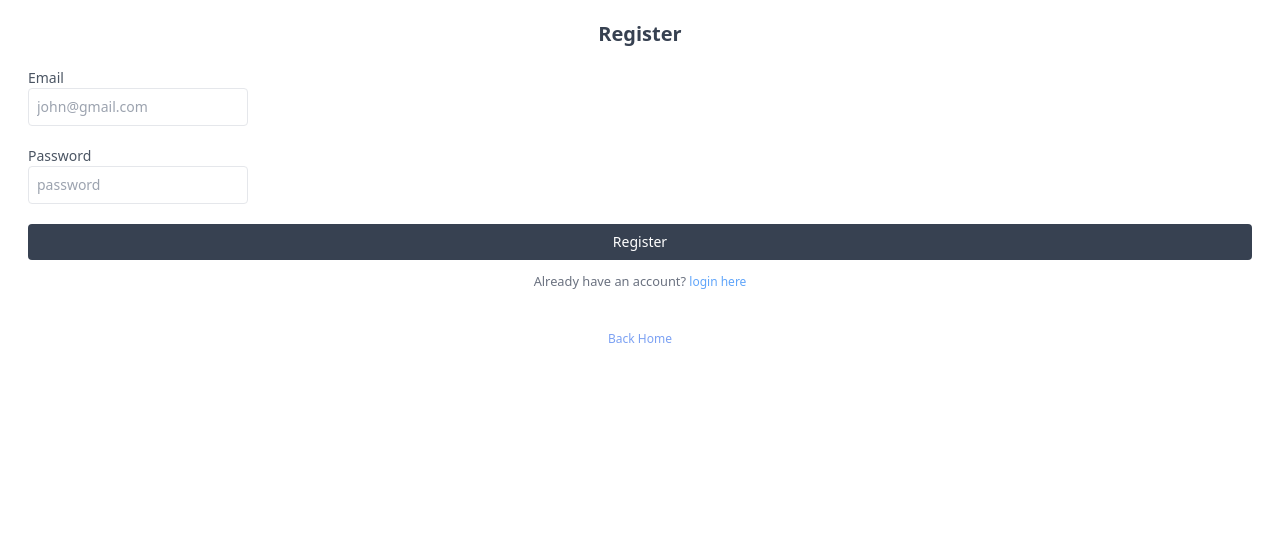
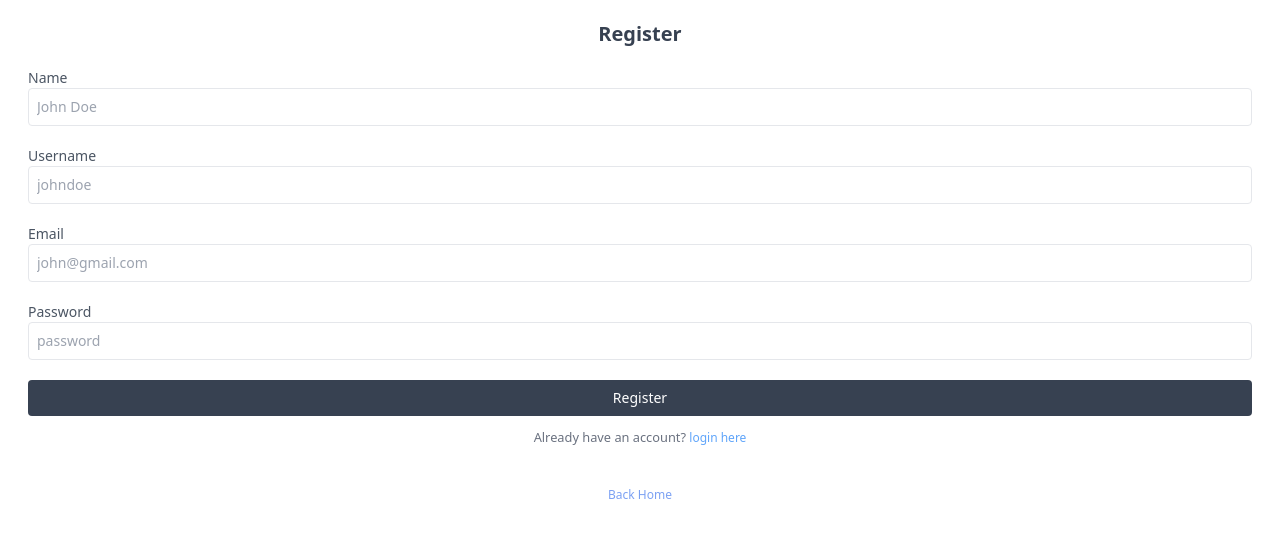
Before and after one commit to sparrowsl/splish, a SvelteKit app: page /register in a window 1280 px wide. Shown: the top 538 px of the page. Built offline with nearby package versions, Linux system fonts and the light colour scheme.

Commit message:
add more input fields for register

```diff
--- a/src/routes/(auth)/lib/components/shared/Input.svelte
+++ b/src/routes/(auth)/lib/components/shared/Input.svelte
@@ -15,5 +15,5 @@
 	{placeholder}
 	{disabled}
 	on:input={(e) => (value = e.target.value)}
-	class="{classes} block rounded border p-2 text-sm"
+	class="{classes} block w-full rounded border p-2 text-sm"
 />
--- a/src/routes/(auth)/login/+page.svelte
+++ b/src/routes/(auth)/login/+page.svelte
@@ -39,7 +39,7 @@
 			<small class="text-center italic text-red-500">{form.error}</small>
 		{/if}
 
-		<Button>Login</Button>
+		<Button classes="opensans">Login</Button>
 	</fieldset>
 
 	<small class="mt-3 block text-center text-gray-500">
--- a/src/routes/(auth)/register/+page.svelte
+++ b/src/routes/(auth)/register/+page.svelte
@@ -25,8 +25,18 @@
 		<legend class="mb-5 text-center text-xl font-bold text-gray-700">Register</legend>
 
 		<div>
+			<label for="" class="block text-sm text-gray-600">Name</label>
+			<Input type="text" name="name" placeholder="John Doe" />
+		</div>
+
+		<div>
+			<label for="" class="block text-sm text-gray-600">Username</label>
+			<Input type="text" name="username" placeholder="johndoe" />
+		</div>
+
+		<div>
 			<label for="" class="block text-sm text-gray-600">Email</label>
-			<Input type="email" name="email" placeholder="john@gmail.com" />
+			<Input type="email" name="email" placeholder="john@gmail.com" required={false} />
 		</div>
 
 		<div>
@@ -38,7 +48,7 @@
 			<small class="text-center italic text-red-500">{form.error}</small>
 		{/if}
 
-		<Button>Register</Button>
+		<Button classes="opensans">Register</Button>
 	</fieldset>
 
 	<small class="mt-3 block text-center text-gray-500">
--- a/src/routes/+page.svelte
+++ b/src/routes/+page.svelte
@@ -8,13 +8,16 @@
 
 <main class="roboto">
 	<section class="grid h-screen place-content-center">
-		<Icon icon="healthicons:market-stall-outline" class="mx-auto text-7xl text-gray-700" />
-		<h1 class="mb-1 text-3xl font-bold text-gray-800 hover:text-blue-700">Welcome to Splish 🛒</h1>
+		<Icon
+			icon="healthicons:market-stall-outline"
+			class="mx-auto animate-pulse text-7xl text-gray-700"
+		/>
+		<h1 class="mb-1 text-3xl font-bold text-gray-800">Welcome to Splish 🛒</h1>
 		<p class="text-center italic text-gray-500">A small simple online marketplace</p>
 
-		<div class="opensans mx-auto mt-5 flex items-center gap-5">
-			<a href="/login" class="px-6 py-2 text-blue-500 hover:text-blue-700">Login</a>
-			<a href="/register" class="px-6 py-2 text-blue-500 hover:text-blue-700">Register</a>
+		<div class="opensans mx-auto mt-5 flex items-center gap-8">
+			<a href="/login" class="text-blue-500 hover:text-blue-700">Login</a>
+			<a href="/register" class="text-blue-500 hover:text-blue-700">Register</a>
 		</div>
 	</section>
 </main>
```
